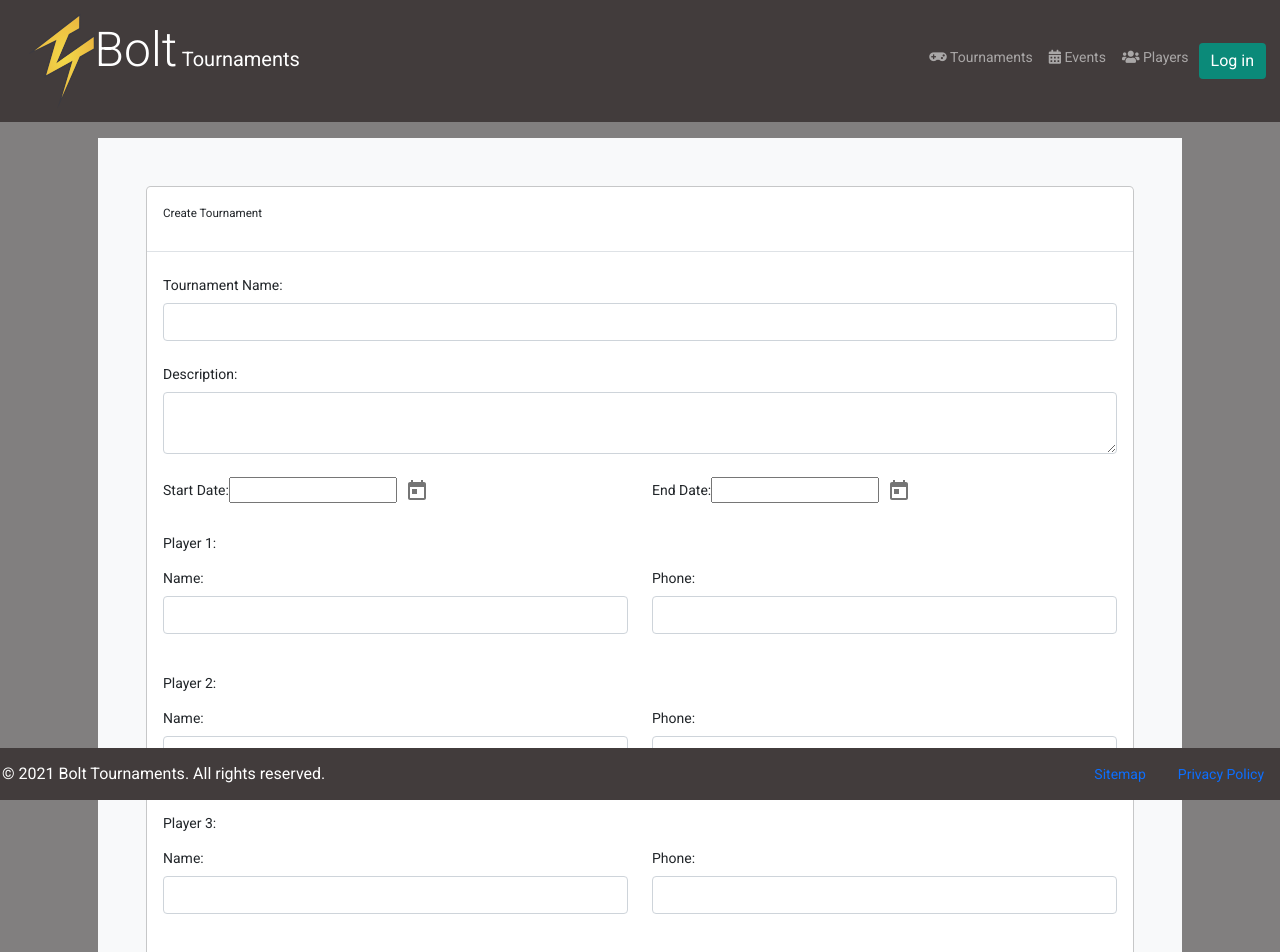
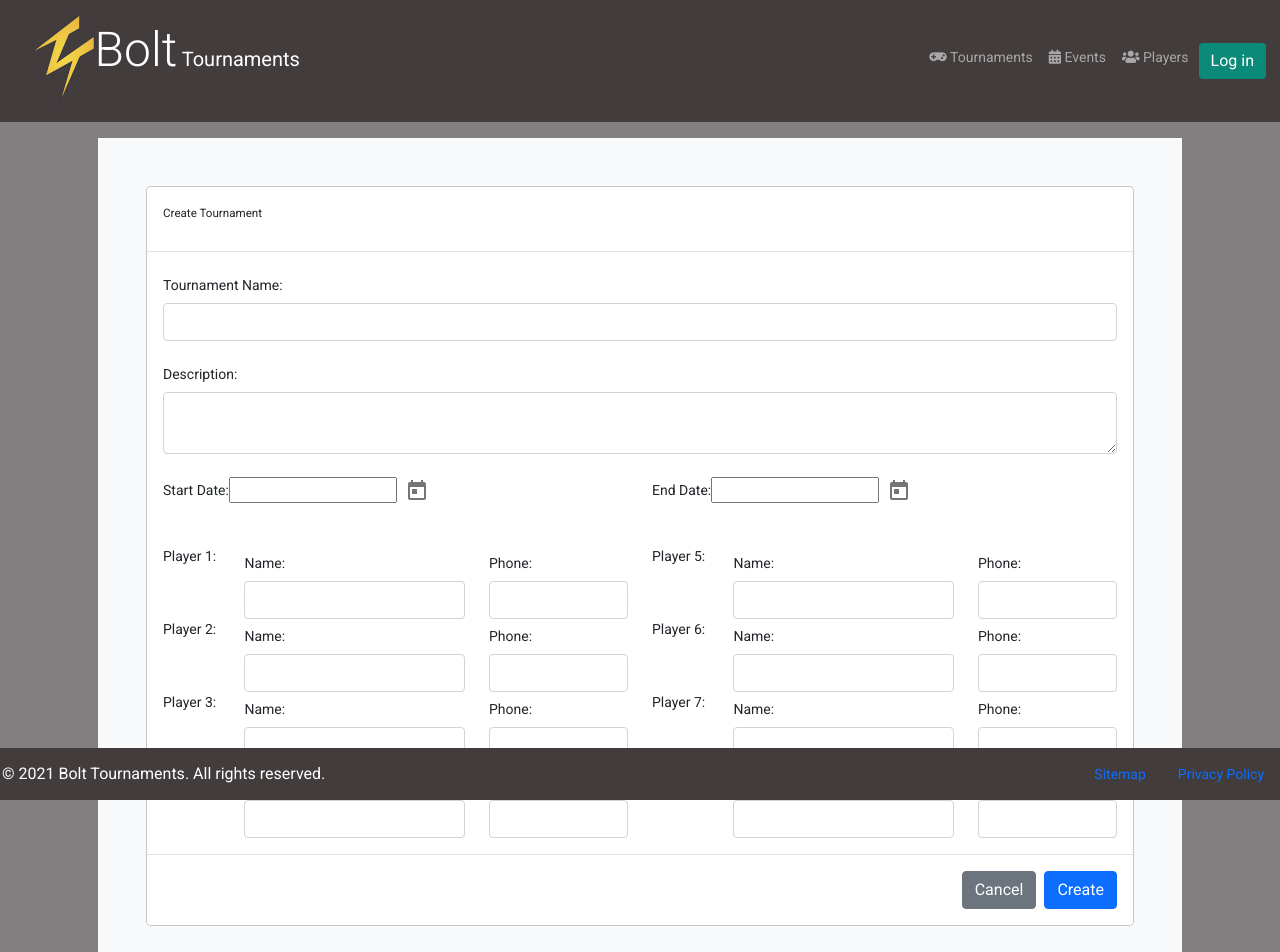
Before and after one commit to imoskgn/bolt-tournament-c, an Angular app: page /create in a window 1280 px wide. Shown: the top 952 px of the page. Built offline with nearby package versions, Linux system fonts and the light colour scheme.

Commit message:
8 players in create page

```diff
--- a/src/app/pages/create/create.component.html
+++ b/src/app/pages/create/create.component.html
@@ -12,7 +12,7 @@
 
                         <div class="mb-3">
                             <label for="tournamentName" class="col-form-label">Tournament Name:</label>
-                            <input type="text" class="form-control" id="tournamentName" ngModel name="tournamentName">
+                            <input type="text" class="form-control" id="tournamentName" ngModel name="tournamentName" required>
                         </div>
                         <div class="mb-3">
                             <label for="tournamentDesc" class="col-form-label">Description:</label>
@@ -32,62 +32,146 @@
                                 <mat-datepicker #endDate></mat-datepicker>
                             </div>
                         </div>
-                        <div class="mb-3">
-                            <label class="col-form-label">Player 1:</label>
-                            <div class="row row-cols-2">
-                                <div class="mb-3">
-                                    <label for="player1Name" class="col-form-label">Name:</label>
-                                    <input type="text" class="form-control" id="player1Name" ngModel name="player1Name">
+
+                        <br>
+
+
+
+                        <div class="row ">
+                            <div class="col-sm-6 ">
+                                <div class="row">
+                                    <div class="col-8 col-sm-2 ">
+                                        Player 1:
+                                    </div>
+                                    <div class="col-4 col-sm-6 ">
+                                        <label for="pName1" class="col-form-label">Name:</label>
+                                        <input type="text" class="form-control" id="pName1" ngModel name="pName1">
+                                    </div>
+                                    <div class="col-4 col-sm-4 ">
+                                        <label for="pPhone1" class="col-form-label">Phone:</label>
+                                        <input type="text" class="form-control" id="pPhone1" ngModel name="pPhone1">
+                                    </div>
                                 </div>
-                                <div class="mb-3">
-                                    <label for="player1Phone" class="col-form-label">Phone:</label>
-                                    <input type="text" class="form-control" id="player1Phone" ngModel
-                                        name="player1Phone">
+                            </div>
+                            <div class="col-sm-6 ">
+                                <div class="row">
+                                    <div class="col-8 col-sm-2 ">
+                                        Player 5:
+                                    </div>
+                                    <div class="col-4 col-sm-6 ">
+                                        <label for="pName1" class="col-form-label">Name:</label>
+                                        <input type="text" class="form-control" id="pName5" ngModel name="pName5">
+                                    </div>
+                                    <div class="col-4 col-sm-4 ">
+                                        <label for="pPhone5" class="col-form-label">Phone:</label>
+                                        <input type="text" class="form-control" id="pPhone5" ngModel name="pPhone5">
+                                    </div>
                                 </div>
                             </div>
                         </div>
-                        <div class="mb-3">
-                            <label class="col-form-label">Player 2:</label>
-                            <div class="row row-cols-2">
-                                <div class="mb-3">
-                                    <label for="player2Name" class="col-form-label">Name:</label>
-                                    <input type="text" class="form-control" id="player2Name" ngModel name="player2Name">
+
+                        <div class="row ">
+                            <div class="col-sm-6 ">
+                                <div class="row">
+                                    <div class="col-8 col-sm-2 ">
+                                        Player 2:
+                                    </div>
+                                    <div class="col-4 col-sm-6 ">
+                                        <label for="pName2" class="col-form-label">Name:</label>
+                                        <input type="text" class="form-control" id="pName2" ngModel name="pName2">
+                                    </div>
+                                    <div class="col-4 col-sm-4 ">
+                                        <label for="pPhone2" class="col-form-label">Phone:</label>
+                                        <input type="text" class="form-control" id="pPhone2" ngModel name="pPhone2">
+                                    </div>
                                 </div>
-                                <div class="mb-3">
-                                    <label for="player2Phone" class="col-form-label">Phone:</label>
-                                    <input type="text" class="form-control" id="player2Phone" ngModel
-                                        name="player2Phone">
+                            </div>
+                            <div class="col-sm-6 ">
+                                <div class="row">
+                                    <div class="col-8 col-sm-2 ">
+                                        Player 6:
+                                    </div>
+                                    <div class="col-4 col-sm-6 ">
+                                        <label for="pName2" class="col-form-label">Name:</label>
+                                        <input type="text" class="form-control" id="pName6" ngModel name="pName6">
+                                    </div>
+                                    <div class="col-4 col-sm-4 ">
+                                        <label for="pPhone6" class="col-form-label">Phone:</label>
+                                        <input type="text" class="form-control" id="pPhone6" ngModel name="pPhone6">
+                                    </div>
                                 </div>
                             </div>
                         </div>
-                        <div class="mb-3">
-                            <label class="col-form-label">Player 3:</label>
-                            <div class="row row-cols-2">
-                                <div class="mb-3">
-                                    <label for="player3Name" class="col-form-label">Name:</label>
-                                    <input type="text" class="form-control" id="player3Name" ngModel name="player3Name">
+
+
+                        <div class="row ">
+                            <div class="col-sm-6 ">
+                                <div class="row">
+                                    <div class="col-8 col-sm-2 ">
+                                        Player 3:
+                                    </div>
+                                    <div class="col-4 col-sm-6 ">
+                                        <label for="pName3" class="col-form-label">Name:</label>
+                                        <input type="text" class="form-control" id="pName3" ngModel name="pName3">
+                                    </div>
+                                    <div class="col-4 col-sm-4 ">
+                                        <label for="pPhone3" class="col-form-label">Phone:</label>
+                                        <input type="text" class="form-control" id="pPhone3" ngModel name="pPhone3">
+                                    </div>
                                 </div>
-                                <div class="mb-3">
-                                    <label for="player3Phone" class="col-form-label">Phone:</label>
-                                    <input type="text" class="form-control" id="player3Phone" ngModel
-                                        name="player3Phone">
+                            </div>
+                            <div class="col-sm-6 ">
+                                <div class="row">
+                                    <div class="col-8 col-sm-2 ">
+                                        Player 7:
+                                    </div>
+                                    <div class="col-4 col-sm-6 ">
+                                        <label for="pName7" class="col-form-label">Name:</label>
+                                        <input type="text" class="form-control" id="pName7" ngModel name="pName7">
+                                    </div>
+                                    <div class="col-4 col-sm-4 ">
+                                        <label for="pPhone7" class="col-form-label">Phone:</label>
+                                        <input type="text" class="form-control" id="pPhone7" ngModel name="pPhone7">
+                                    </div>
                                 </div>
                             </div>
                         </div>
-                        <div class="mb-3">
-                            <label class="col-form-label">Player 4:</label>
-                            <div class="row row-cols-2">
-                                <div class="mb-3">
-                                    <label for="player4Name" class="col-form-label">Name:</label>
-                                    <input type="text" class="form-control" id="player4Name" ngModel name="player4Name">
+
+                        <div class="row ">
+                            <div class="col-sm-6 ">
+                                <div class="row">
+                                    <div class="col-8 col-sm-2 ">
+                                        Player 4:
+                                    </div>
+                                    <div class="col-4 col-sm-6 ">
+                                        <label for="pName4" class="col-form-label">Name:</label>
+                                        <input type="text" class="form-control" id="pName4" ngModel name="pName4">
+                                    </div>
+                                    <div class="col-4 col-sm-4 ">
+                                        <label for="pPhone4" class="col-form-label">Phone:</label>
+                                        <input type="text" class="form-control" id="pPhone4" ngModel name="pPhone4">
+                                    </div>
                                 </div>
-                                <div class="mb-3">
-                                    <label for="player4Phone" class="col-form-label">Phone:</label>
-                                    <input type="text" class="form-control" id="player4Phone" ngModel
-                                        name="player4Phone">
+                            </div>
+                            <div class="col-sm-6 ">
+                                <div class="row">
+                                    <div class="col-8 col-sm-2 ">
+                                        Player 8:
+                                    </div>
+                                    <div class="col-4 col-sm-6 ">
+                                        <label for="pName8" class="col-form-label">Name:</label>
+                                        <input type="text" class="form-control" id="pName8" ngModel name="pName8">
+                                    </div>
+                                    <div class="col-4 col-sm-4 ">
+                                        <label for="pPhone8" class="col-form-label">Phone:</label>
+                                        <input type="text" class="form-control" id="pPhone8" ngModel name="pPhone8">
+                                    </div>
                                 </div>
                             </div>
                         </div>
+
+
+
 
 
                     </div>
```
Also changed, not shown: src/app/pages/create/create.component.ts (+30 -9 lines).
